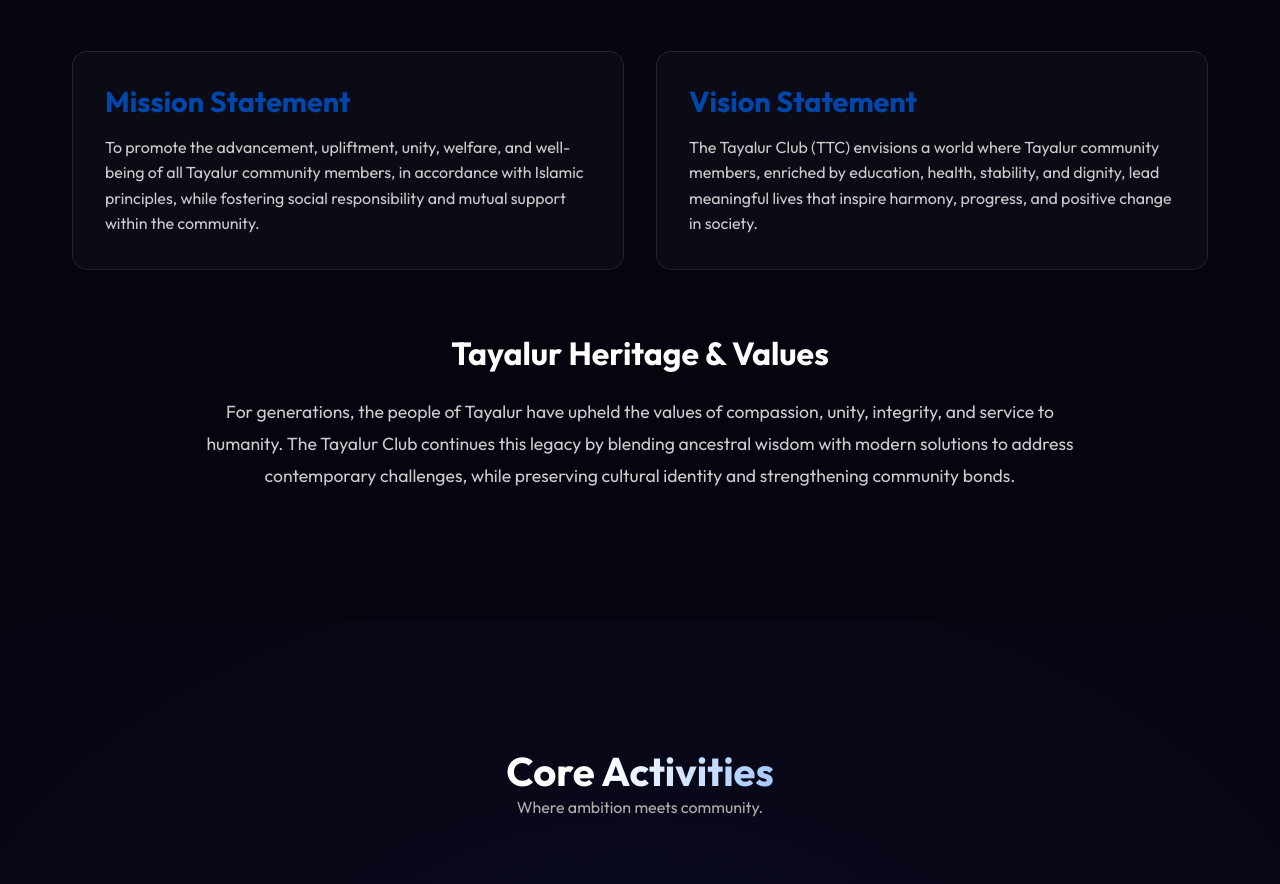
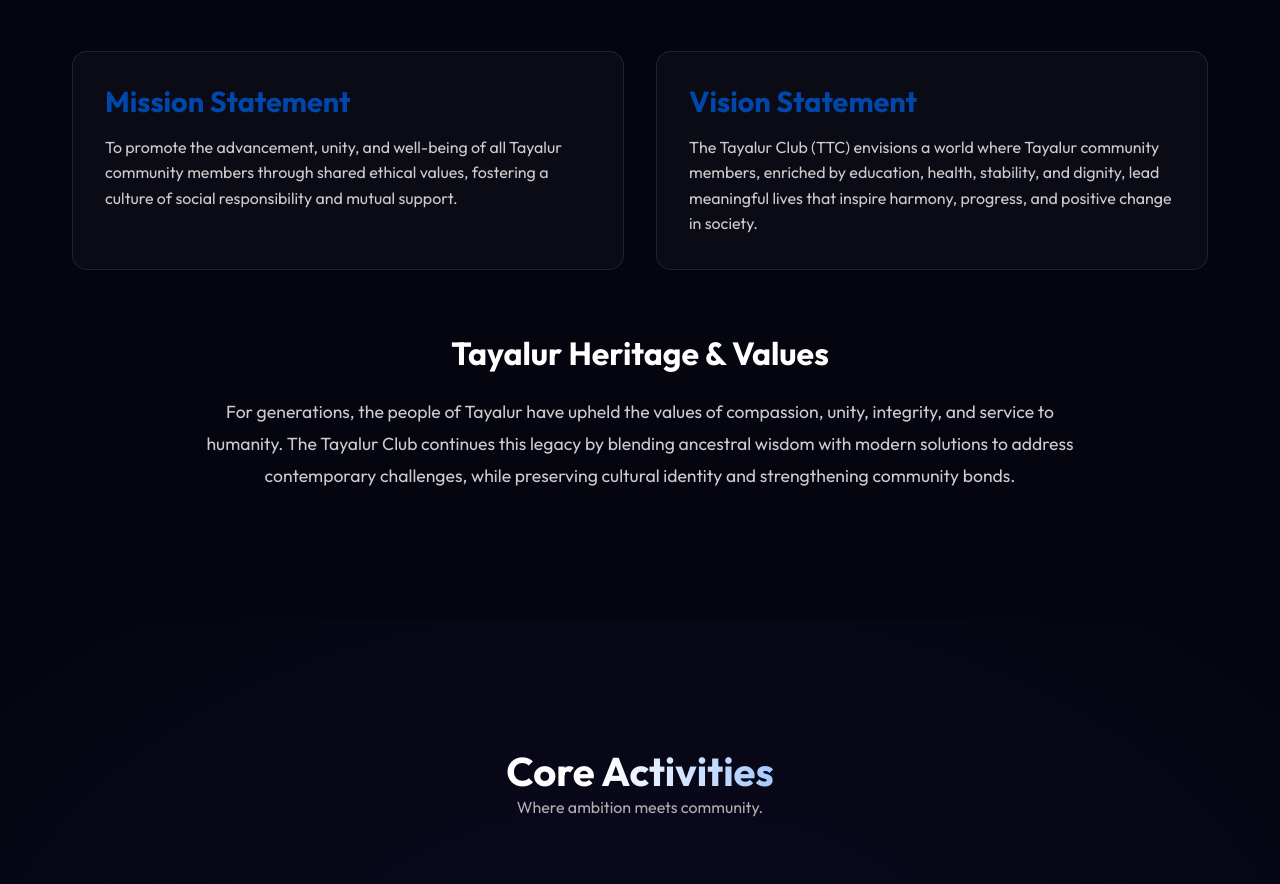
Before and after one commit to FK-BOT/Tayalur-Club, a React (Vite) app: page / in a window 1280 px wide. Shown: the part 1640-2524 px from the top of the page. Built offline with nearby package versions, Linux system fonts and the light colour scheme.

Commit message:
changed mission statement

```diff
--- a/src/components/About.jsx
+++ b/src/components/About.jsx
@@ -65,7 +65,7 @@ const About = () => {
                     >
                         <h3 style={{ fontSize: '1.8rem', marginBottom: '1rem', color: 'var(--primary)' }}>Mission Statement</h3>
                         <p style={{ color: '#ccc', lineHeight: '1.6' }}>
-                            To promote the advancement, upliftment, unity, welfare, and well-being of all Tayalur community members, in accordance with Islamic principles, while fostering social responsibility and mutual support within the community.
+                            To promote the advancement, unity, and well-being of all Tayalur community members through shared ethical values, fostering a culture of social responsibility and mutual support.
                         </p>
                     </motion.div>
 
```
